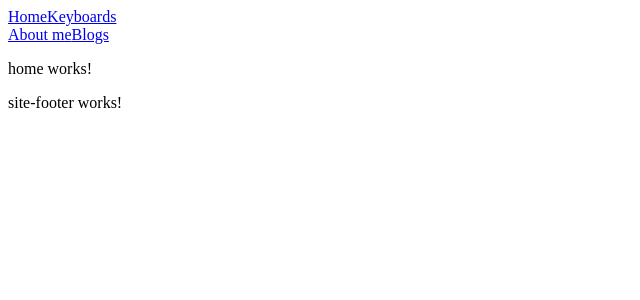
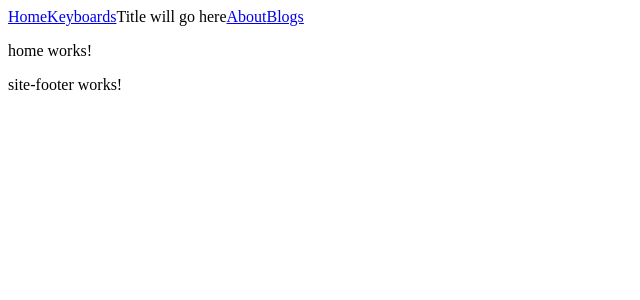
Before and after one commit to macgyver214/MacGyverMadeSite, an Angular app: page /home in a window 1280 px wide. Shown: the top 300 px of the page, without its empty margins (0-640 px from the left). Built offline with nearby package versions, Linux system fonts and the light colour scheme.

Commit message:
made navbar inline and sticky>

```diff
--- a/src/app/app.component.html
+++ b/src/app/app.component.html
@@ -8,4 +8,5 @@
   <footer>
     <app-site-footer></app-site-footer>
   </footer>
+  <div style="height: 1000px;"></div>
 </div>
--- a/src/app/app.component.less
+++ b/src/app/app.component.less
@@ -0,0 +1,5 @@
+header {
+  position: -webkit-sticky;
+  position: sticky;
+  top: 0;
+}
--- a/src/app/nav-banner/nav-banner.component.html
+++ b/src/app/nav-banner/nav-banner.component.html
@@ -1,11 +1,17 @@
-<div id='nav-banner'>
+<div class='nav-banner'>
+  <div>
     <nav>
       <a routerLink='/home'>Home</a>
       <a routerLink='/keyboards'>Keyboards</a>
     </nav>
-
+  </div>
+  <div>
+    <span>Title will go here</span>
+  </div>
+  <div>
     <nav>
-    <a routerLink='/about'>About me</a>
+      <a routerLink='/about'>About</a>
       <a routerLink='/blog'>Blogs</a>
     </nav>
   </div>
+</div>
--- a/src/app/nav-banner/nav-banner.component.less
+++ b/src/app/nav-banner/nav-banner.component.less
@@ -0,0 +1,3 @@
+.nav-banner div {
+  display: inline-block;
+}
```
Lines whose indentation alone changed are shown as unchanged.
